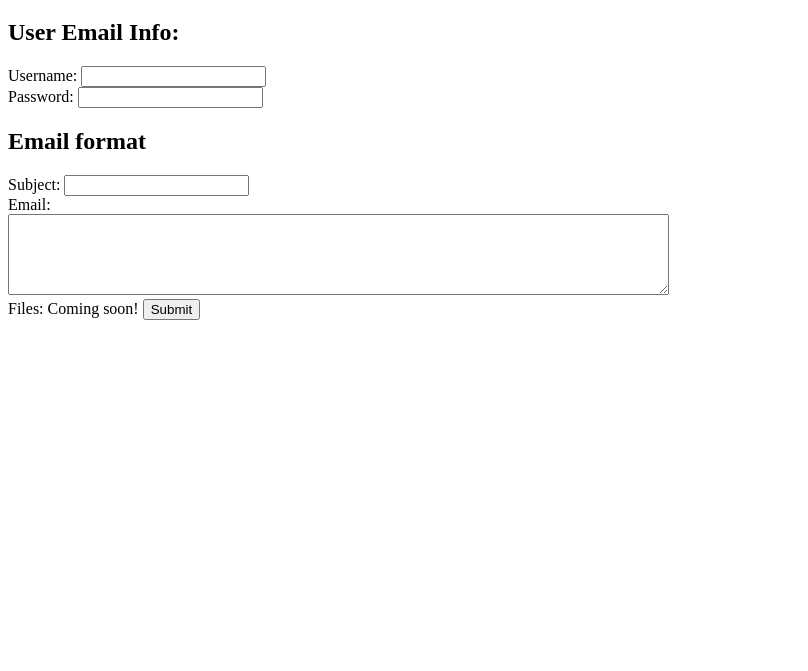
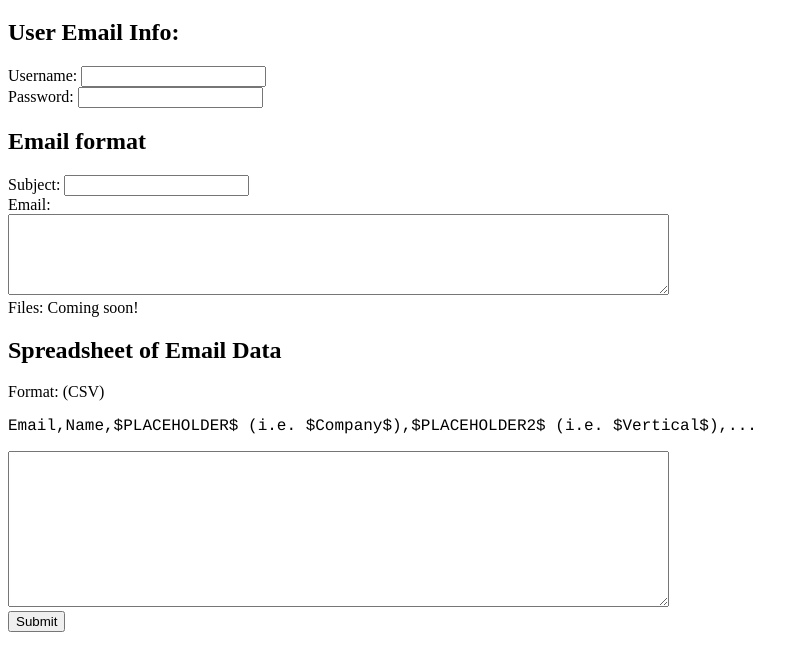
Before and after one commit to jsutaria/cold-emailer, a website: page index.html in a window 1280 px wide. Shown: the part 61-732 px from the top of the page, without its empty margins (0-808 px from the left). Drawn offline with Linux system fonts and the light colour scheme.

Commit message:
Add email data to form

```diff
--- a/index.html
+++ b/index.html
@@ -9,9 +9,13 @@
 
     <h2>Email format</h2>
     Subject: <input type="text" name="subject"><br>
-    Email:</br><textarea rows="5" cols="80" form="main" name="email"></textarea><br>
-    Files: Coming soon!
+    Email:<br><textarea rows="5" cols="80" form="main" name="email"></textarea><br>
+    Files: Coming soon!<br>
 
+    <h2>Spreadsheet of Email Data</h2>
+    Format: (CSV) <br>
+    <p style="font-family: Courier">Email,Name,$PLACEHOLDER$ (i.e. $Company$),$PLACEHOLDER2$ (i.e. $Vertical$),...</p>
+    <textarea rows="10" cols="80" form="main" name="data"></textarea><br>
     <input type="submit">
   </form>
 </body>
```
